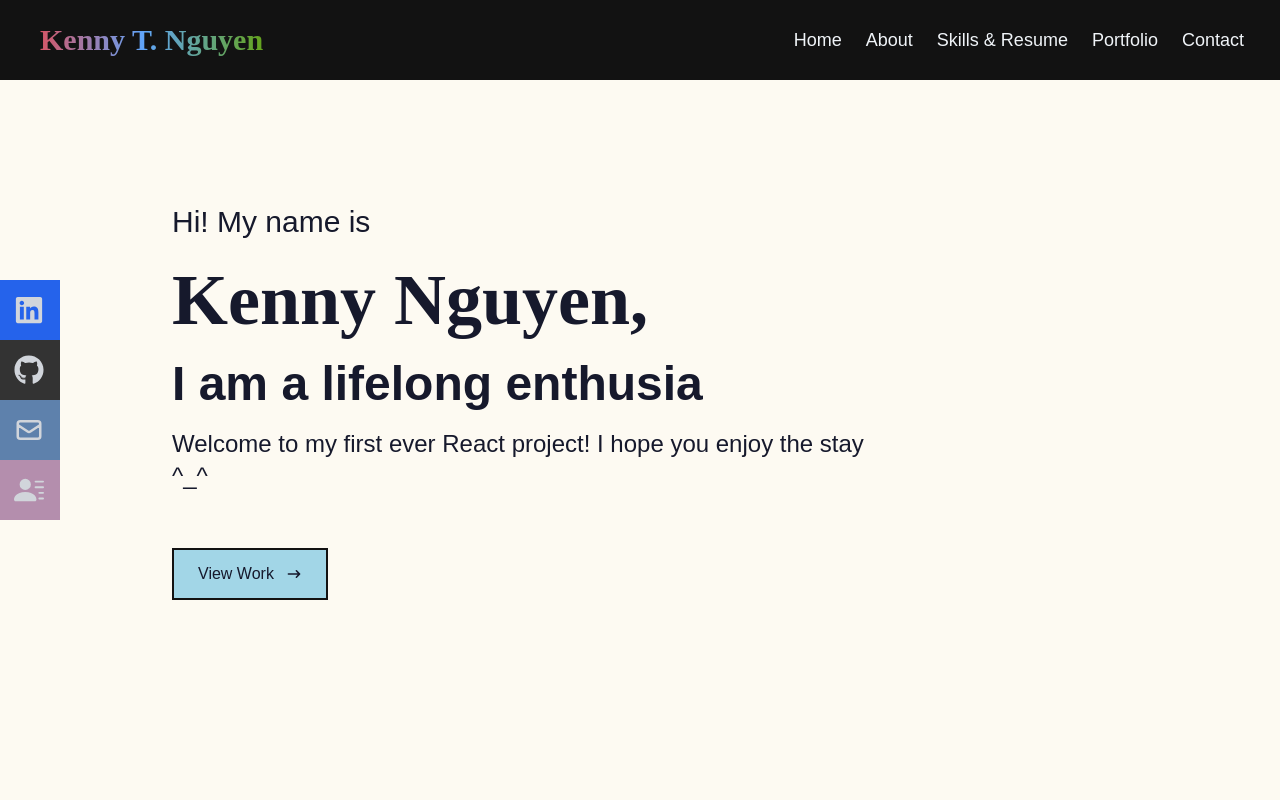
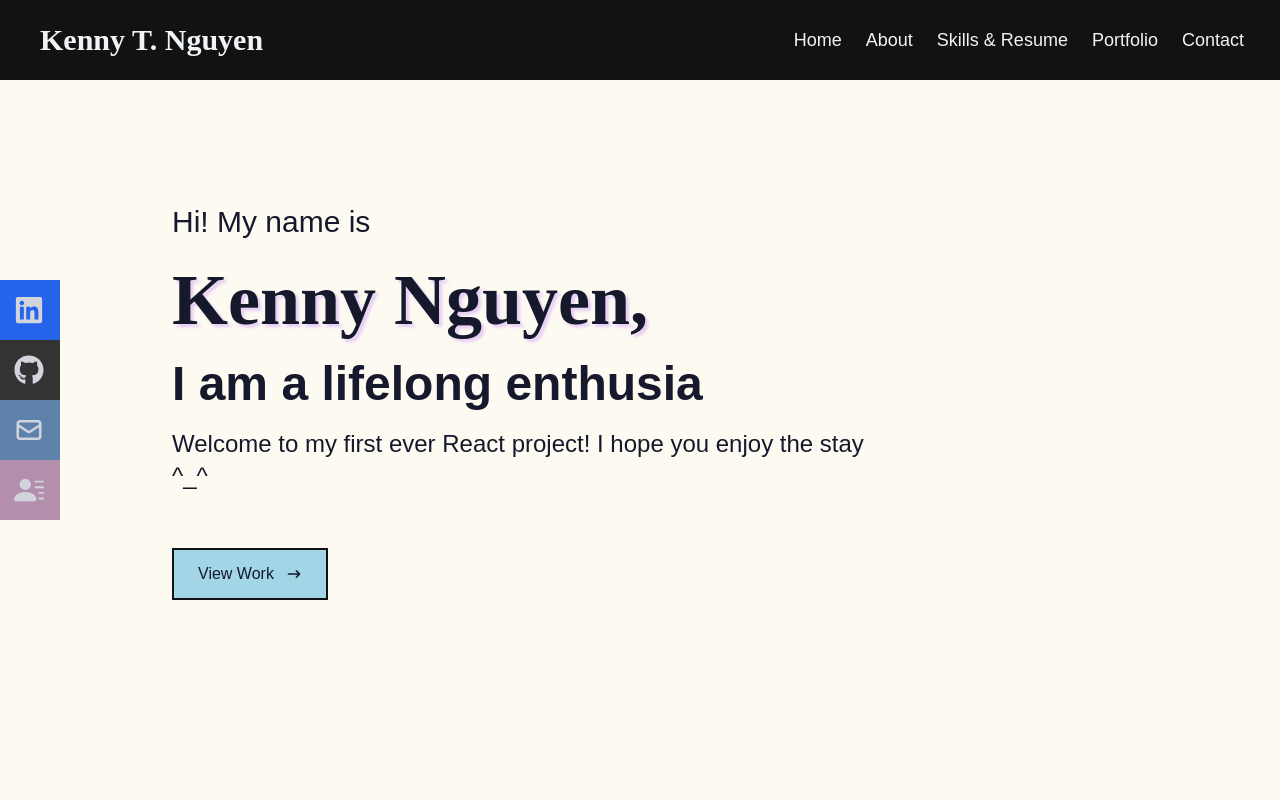
Before and after one commit to knytnguyen/portfolio, a React (Create React App) app: page / in a window 1280 px wide. Shown: the top 800 px of the page. Built offline with nearby package versions, Linux system fonts and the light colour scheme.

Commit message:
Changed accent colors of logo and name

```diff
--- a/src/components/Navbar.jsx
+++ b/src/components/Navbar.jsx
@@ -10,7 +10,7 @@ const Navbar = () => {
   return (
     <div className='fixed w-full h-[80px] flex justify-between items-center px-4 bg-[#121212] text-[#f0f4f8]'>
         <div>
-            <h1 className='font-extrabold text-transparent text-3xl bg-clip-text bg-gradient-to-r from-red-500 via-blue-400 to-lime-600 pl-4'>
+            <h1 className='font-extrabold text-3xl bg-clip-text pl-4'>
                 <a className='bg-gradient-to-r from-red-500 via-blue-400 to-lime-600 bg-[length:0%_5px] bg-no-repeat bg-left-bottom hover:bg-[length:100%_5px] transition-all duration-500 p-2 cursor-pointer' href='#top'>
                 <Link to="home" smooth={true} duration={500}> Kenny T. Nguyen </Link>
                 </a>
--- a/src/index.css
+++ b/src/index.css
@@ -19,6 +19,7 @@
     }
     h2 {
       font-family: 'Lora', serif;
+      text-shadow: 3px 3px 3px #E6CCF5;
     }
     h3 {
       font-family: 'Lora', serif;
```
